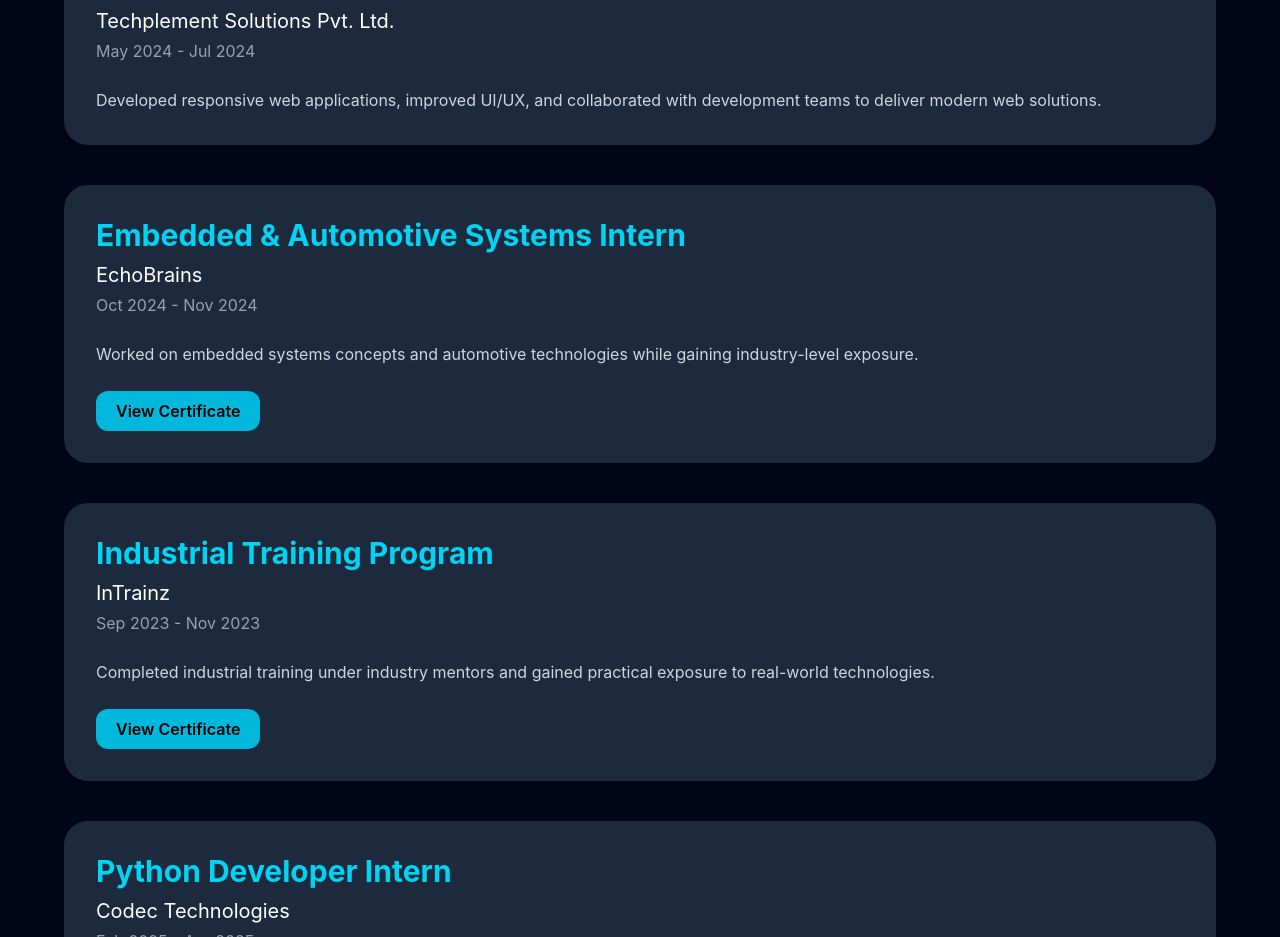
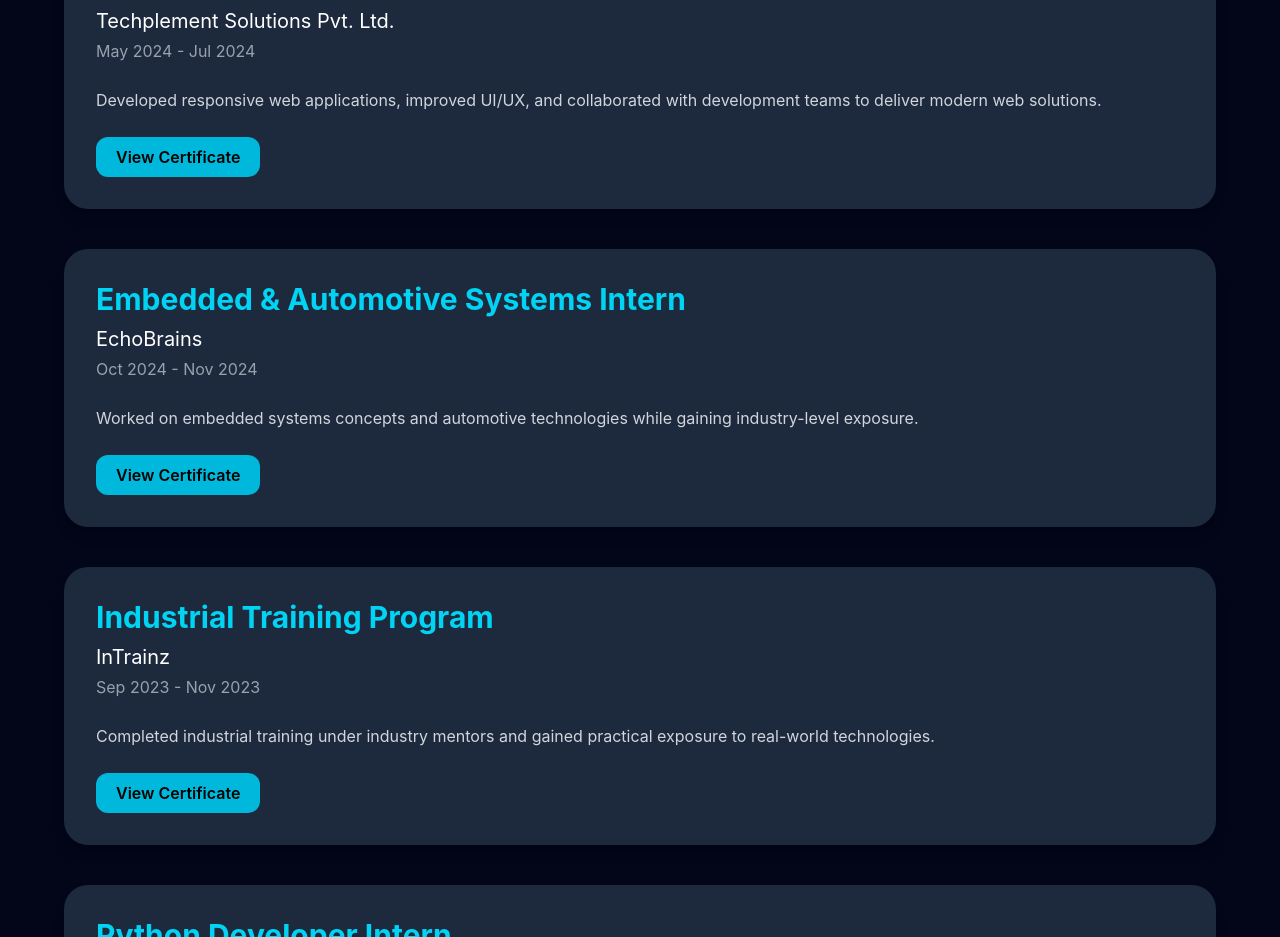
Before and after one commit to BKCharan/bkcharan-portfolio, a React (Vite) app: page / in a window 1280 px wide. Shown: the part 2881-3818 px from the top of the page. Built offline with nearby package versions, Linux system fonts and the light colour scheme.

Commit message:
Added web development internship certificate

```diff
--- a/src/components/Experience.jsx
+++ b/src/components/Experience.jsx
@@ -6,6 +6,8 @@
       duration: "May 2024 - Jul 2024",
       description:
         "Developed responsive web applications, improved UI/UX, and collaborated with development teams to deliver modern web solutions.",
+
+        certificate: "/internships/web-development.pdf",
     },
 
     {
```
Also changed, not shown: 1 other file (tests, documents, lock files or other folders).
